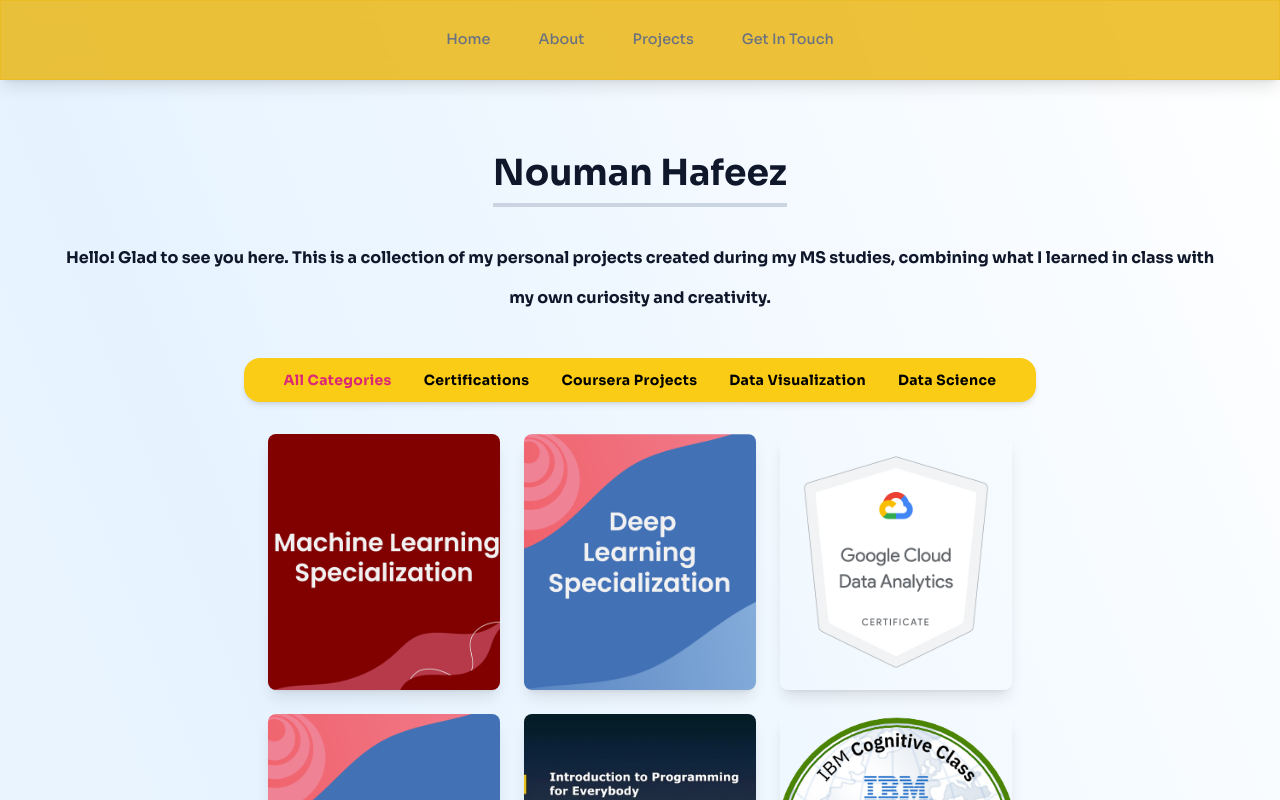
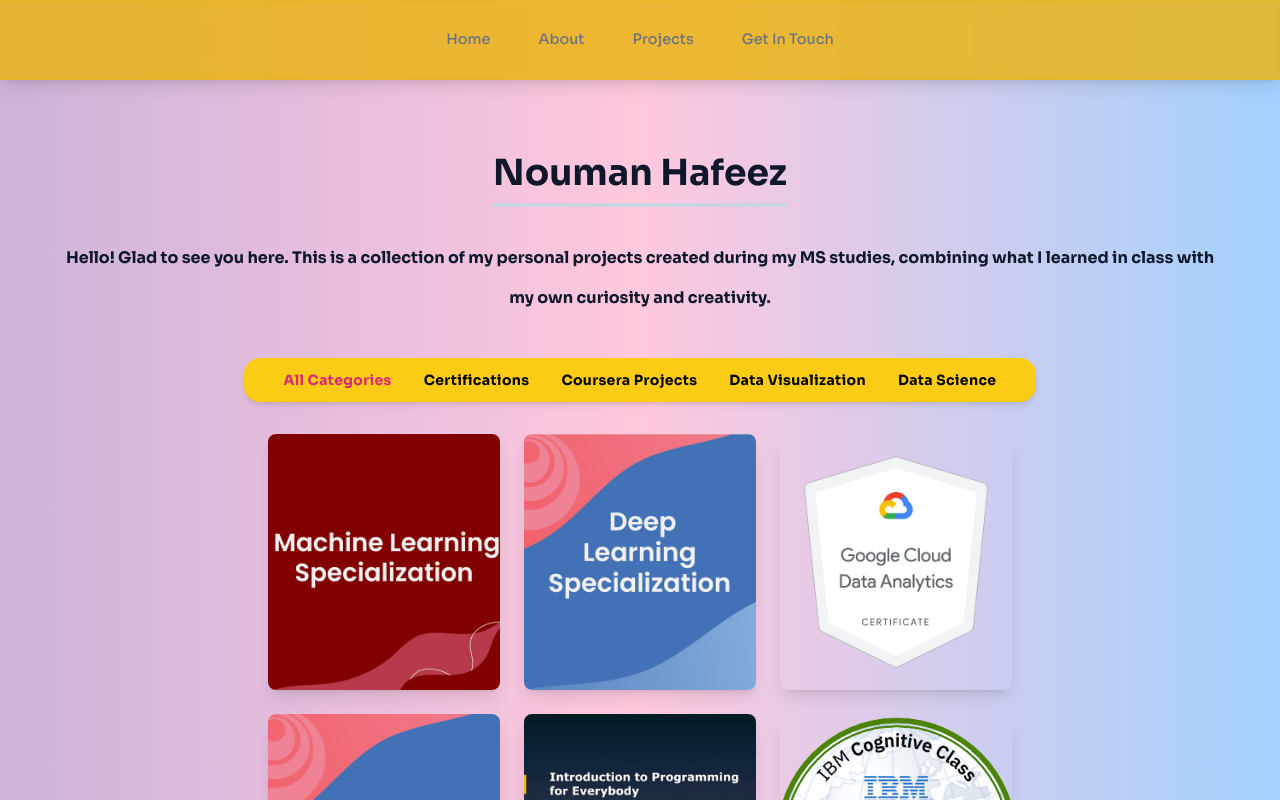
Before and after one commit to noumanhafeez/Portfolio, a Next.js app: page / in a window 1280 px wide. Shown: the top 800 px of the page. Built offline with nearby package versions, Linux system fonts and the light colour scheme.

Commit message:
change background color

```diff
--- a/app/layout.tsx
+++ b/app/layout.tsx
@@ -19,11 +19,18 @@
   return (
     <html lang="en" className="!scroll-smooth">
       <body
-        className={`${sora.variable} font-Sora flex flex-col bg-gray-50 text-gray-950 relative dark:bg-gray-900 dark:text-gray-50 dark:text-opacity-90 antialiased`}
+        className={`${sora.variable} font-Sora flex flex-col bg-gray-50 text-gray-950 relative dark:text-gray-50 dark:text-opacity-90 antialiased`}
       >
         <div
-          className="bg-gradient-to-tr from-[#f5f7fa] via-[#e6f3ff] to-[#ffffff]
-    absolute top-0 right-0 flex-1 -z-[10] h-full w-full"
+          className="
+    absolute inset-0 -z-[10]
+    bg-gradient-to-r
+    from-[#CDB4DB]
+    via-[#FFC8DD]
+    via-[#FFAFCC]
+    via-[#BDE0FE]
+    to-[#A2D2FF]
+  "
         ></div>
 
         <Providers>
```
